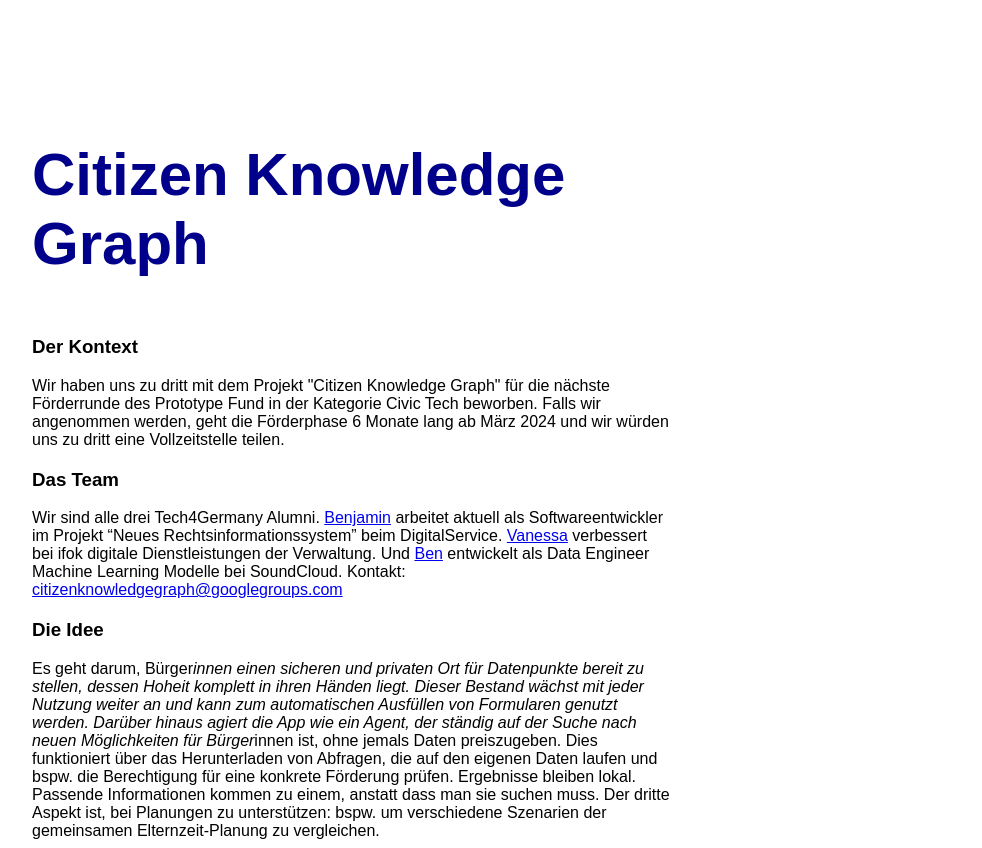
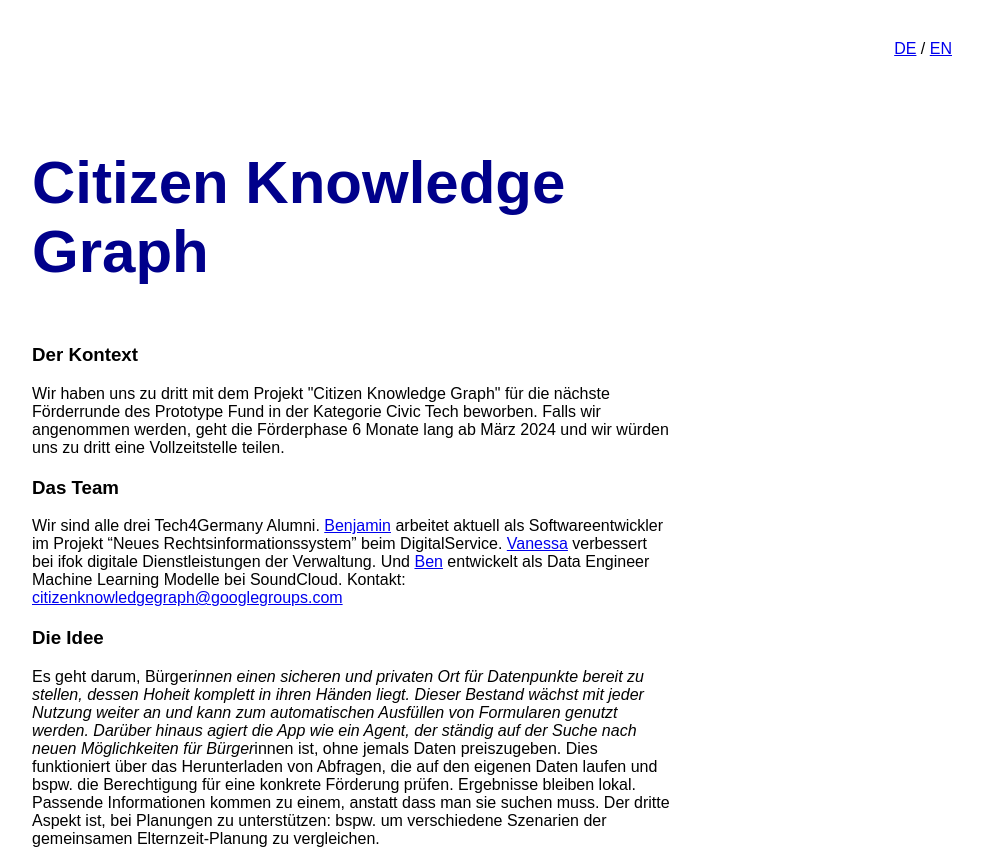
Before and after one commit to Citizen-Knowledge-Graph/ckg-site, an Eleventy site: page src/index.md in a window 1280 px wide. Shown: the whole page, without its empty margins (288-1270 px from the left). Built offline with nearby package versions, Linux system fonts and the light colour scheme; Eleventy itself is replaced by a stand-in of ours; files that its build step writes are made by us from their sources.

Commit message:
Prepare English site

```diff
--- a/src/_includes/mylayout.njk
+++ b/src/_includes/mylayout.njk
@@ -7,10 +7,18 @@ title: My Rad Blog
     <meta charset="UTF-8">
     <meta name="viewport" content="width=device-width, initial-scale=1.0">
     <title>Citizen Knowledge Graph</title>
-    <link rel="stylesheet" href="static/css/bundle.css">
+    <link rel="stylesheet" href="/static/css/bundle.css">
+    <style>
+        .lang {
+          text-align: right;
+          padding: 40px;
+        }
+    </style>
 </head>
 <body>
-
+<div class="lang">
+    <a href="/">DE</a> / <a href="/en/">EN</a>
+</div>
 <!-- 1. Fixed Navbar -->
 <!-- Deactivate Navbar for now
 <div class="navbar">
--- a/src/static/css/bundle.css
+++ b/src/static/css/bundle.css
@@ -43,7 +43,7 @@ body, p, a {
 
 /* Central Scrollable Element */
 .central-container {
-    margin-top: 90px; /* Adjust according to navbar's height */
+    margin-top: 0; /* Adjust according to navbar's height */
     padding-left: 25%; /* Left padding */
     padding-right: 25%; /* Right padding */
     max-width: 70%; /* Or adjust according to your needs */
```
Also changed, not shown: src/en/index.md (added, +8 -0 lines), README.md.
